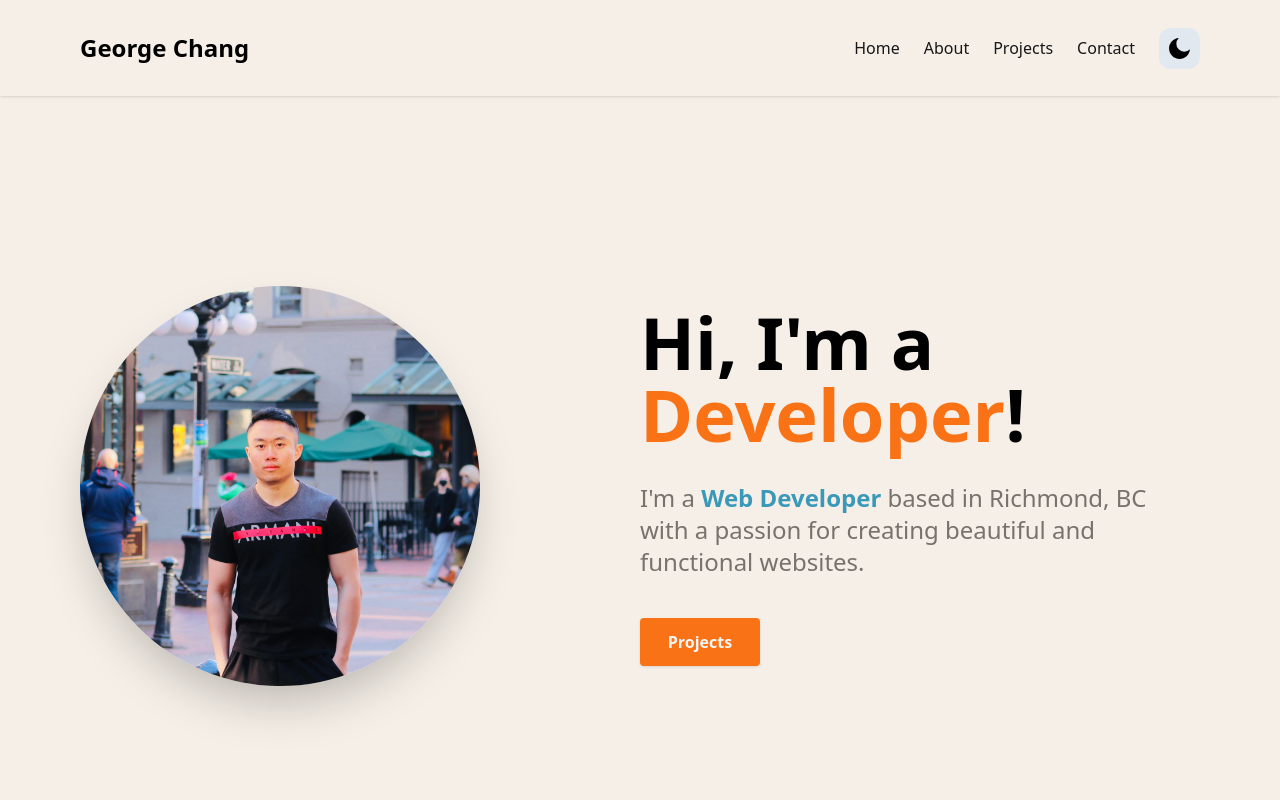
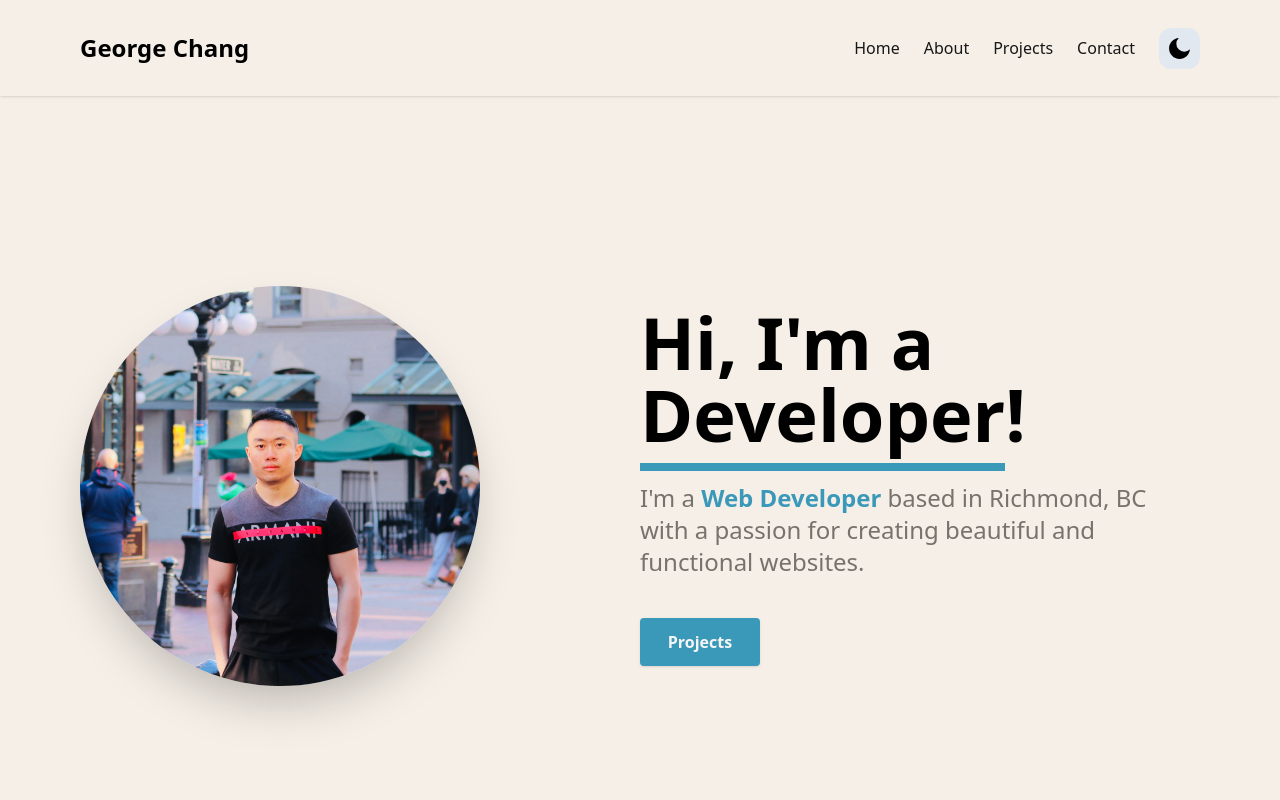
Before and after one commit to xsova113/gc-portfolio, a Next.js app: page / in a window 1280 px wide. Shown: the top 800 px of the page. Built offline with nearby package versions, Linux system fonts and the light colour scheme.

Commit message:
update color

```diff
--- a/components/sections/HeroSection.tsx
+++ b/components/sections/HeroSection.tsx
@@ -52,7 +52,7 @@ export default function HeroSection() {
           <h1 className="font-bold text-5xl mt-6 md:text-7xl md:mt-0">
             Hi, I&apos;m a
             <br />
-            <span className="text-orange-500">{textArray[index]}</span>!
+            <span className="border-b-8 border-[#3A98B9]">{textArray[index]}</span>!
           </h1>
           <p className="text-lg text-stone-600/80 dark:text-stone-300 mt-4 mb-6 md:text-2xl">
             I&apos;m a&nbsp;
@@ -64,7 +64,7 @@ export default function HeroSection() {
           </p>
           <Link
             to="projects"
-            className="text-neutral-100 w-[120px] font-semibold text-center transition py-3 bg-orange-500 rounded shadow hover:bg-orange-700 cursor-pointer"
+            className="text-neutral-100 w-[120px] font-semibold text-center transition py-3 bg-[#3A98B9] rounded shadow hover:bg-orange-700 cursor-pointer"
             activeClass="active"
             spy={true}
             smooth={true}
--- a/components/sections/components/Form.tsx
+++ b/components/sections/components/Form.tsx
@@ -91,7 +91,7 @@ const Form = () => {
 
       <button
         type="submit"
-        className="mt-6 mx-auto text-stone-100 bg-orange-500 px-8 py-4 rounded-lg hover:bg-orange-500/80 transition"
+        className="mt-6 mx-auto text-stone-100 bg-[#3A98B9] px-8 py-4 rounded-lg hover:bg-orange-500/80 transition"
       >
         Send Message
       </button>
```
